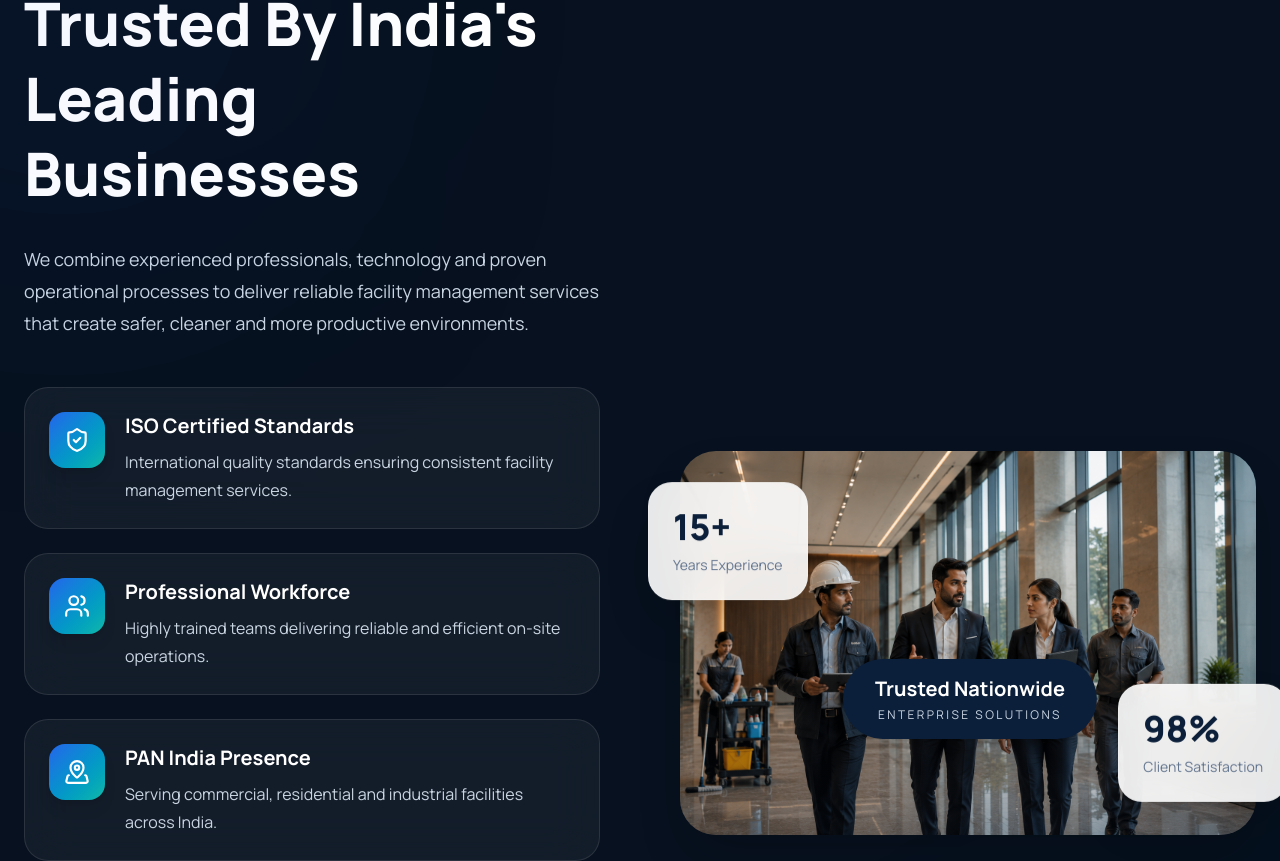
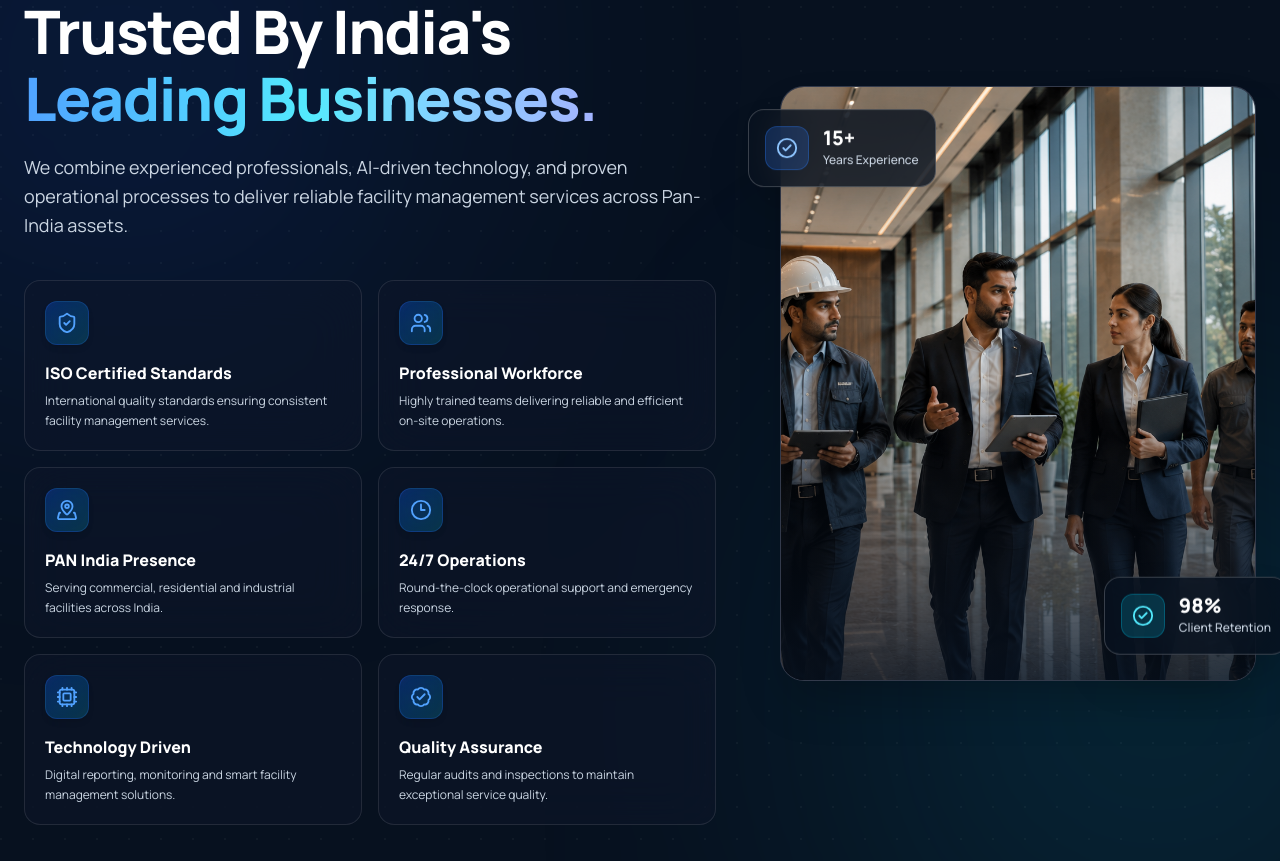
Before and after one commit to sucharita4867/FacilityFlow, a Next.js app: page / in a window 1280 px wide. Shown: the part 7597-8458 px from the top of the page. Built offline with nearby package versions, Linux system fonts and the light colour scheme.

Commit message:
refactor(why-choose-us): add gradient typography and balance layout into responsive bento grid

```diff
--- a/src/sections/WhyChooseUs.jsx
+++ b/src/sections/WhyChooseUs.jsx
@@ -2,105 +2,137 @@
 
 import Image from "next/image";
 import { motion } from "framer-motion";
-
+import { Sparkles, CheckCircle2 } from "lucide-react";
 import Badge from "@/components/ui/Badge";
 import Container from "@/components/ui/Container";
+import { features } from "@/data/features";
 
-import { features } from "@/data/features";
+const containerVariants = {
+  hidden: { opacity: 0 },
+  visible: {
+    opacity: 1,
+    transition: {
+      staggerChildren: 0.1,
+      delayChildren: 0.1,
+    },
+  },
+};
+
+const itemVariants = {
+  hidden: { opacity: 0, y: 20 },
+  visible: {
+    opacity: 1,
+    y: 0,
+    transition: { duration: 0.6, ease: [0.215, 0.61, 0.355, 1] },
+  },
+};
 
 export default function WhyChooseUs() {
   return (
     <section
       id="why-choose-us"
-      className="relative overflow-hidden bg-[#07111F] py-28"
+      aria-label="Why Choose FacilityFlow"
+      className="relative overflow-hidden bg-[#07111F] py-24 sm:py-32 text-white"
     >
-      <div className="absolute -left-32 top-0 h-96 w-96 rounded-full bg-blue-600/10 blur-[160px]" />
-      <div className="absolute -right-32 bottom-0 h-96 w-96 rounded-full bg-cyan-500/10 blur-[160px]" />
+      {/* Background Decorative Mesh & Radial Ambient Glow */}
+      <div
+        className="pointer-events-none absolute inset-0 opacity-[0.12]"
+        style={{
+          backgroundImage: `radial-gradient(circle at 1px 1px, rgba(255, 255, 255, 0.3) 1px, transparent 0)`,
+          backgroundSize: "32px 32px",
+        }}
+      />
+      <div className="pointer-events-none absolute -left-32 top-0 h-[500px] w-[500px] rounded-full bg-blue-600/20 blur-[170px]" />
+      <div className="pointer-events-none absolute -right-32 bottom-0 h-[500px] w-[500px] rounded-full bg-cyan-500/20 blur-[170px]" />
 
-      <Container>
-        <div className="grid items-center gap-20 lg:grid-cols-2">
-          {/* Left */}
+      <Container className="relative z-10">
+        <motion.div
+          className="grid items-center gap-12 lg:grid-cols-12 lg:gap-16"
+          variants={containerVariants}
+          initial="hidden"
+          whileInView="visible"
+          viewport={{ once: true, margin: "-80px" }}
+        >
+          {/* ================= LEFT COLUMN: EDITORIAL TYPOGRAPHY & 2-COLUMN FEATURE GRID ================= */}
+          <div className="lg:col-span-7 z-10">
+            {/* Header Badge */}
+            <motion.div variants={itemVariants}>
+              <Badge className="inline-flex items-center gap-2 rounded-full border border-blue-400/30 bg-blue-500/20 px-4 py-1.5 text-xs font-bold tracking-widest text-blue-300 backdrop-blur-md">
+                <Sparkles size={14} className="text-blue-400" />
+                <span>WHY CHOOSE US</span>
+              </Badge>
+            </motion.div>
 
+            {/* Gradient Title (Exact Match with Image 3 Style) */}
+            <motion.h2
+              variants={itemVariants}
+              className="mt-5 text-3xl sm:text-4xl lg:text-5xl xl:text-6xl font-black tracking-tight leading-[1.12] text-white"
+            >
+              Trusted By India&apos;s <br />
+              <span className="bg-gradient-to-r from-blue-400 via-cyan-300 to-indigo-300 bg-clip-text text-transparent">
+                Leading Businesses.
+              </span>
+            </motion.h2>
+
+            <motion.p
+              variants={itemVariants}
+              className="mt-5 text-base sm:text-lg leading-relaxed text-slate-300 font-normal"
+            >
+              We combine experienced professionals, AI-driven technology, and
+              proven operational processes to deliver reliable facility
+              management services across Pan-India assets.
+            </motion.p>
+
+            {/* 2-Column Balanced Feature Grid (Eliminates empty gaps) */}
             <motion.div
-            initial={{ opacity: 0, x: -40 }}
-            whileInView={{ opacity: 1, x: 0 }}
-            viewport={{ once: true }}
-            transition={{ duration: 0.8 }}
+              variants={itemVariants}
+              className="mt-10 grid gap-4 sm:grid-cols-2"
             >
-            <Badge>Why Choose Us</Badge>
-
-            <h2 className="mt-6 text-4xl font-black leading-tight text-white lg:text-6xl">
-              Trusted By India's
-              <br />
-              Leading Businesses
-            </h2>
-
-            <p className="mt-8 max-w-xl text-lg leading-8 text-slate-300">
-              We combine experienced professionals, technology and proven
-              operational processes to deliver reliable facility management
-              services that create safer, cleaner and more productive
-              environments.
-            </p>
-
-            <div className="mt-12 space-y-6">
-              {features.map((feature, index) => {
+              {features.map((feature) => {
                 const Icon = feature.icon;
-
                 return (
-                  <motion.div
+                  <div
                     key={feature.id}
-                    initial={{ opacity: 0, x: -30 }}
-                    whileInView={{ opacity: 1, x: 0 }}
-                    viewport={{ once: true }}
-                    transition={{
-                      duration: 0.5,
-                      delay: index * 0.1,
-                    }}
-                    whileHover={{ x: 8 }}
-                    className="group flex items-start gap-5 rounded-3xl border border-white/10 bg-white/5 p-6 backdrop-blur-xl transition-all duration-500 hover:border-blue-400/40 hover:bg-white/10"
+                    className="group relative overflow-hidden rounded-2xl border border-white/10 bg-slate-900/50 p-5 backdrop-blur-xl transition-all duration-300 hover:border-blue-500/40 hover:bg-slate-900/80 hover:shadow-xl hover:shadow-blue-500/10"
                   >
-                    <div className="flex h-14 w-14 shrink-0 items-center justify-center rounded-2xl bg-gradient-to-br from-[#2563EB] to-[#14B8A6] text-white shadow-lg transition-transform duration-500 group-hover:rotate-6 group-hover:scale-110">
-                      <Icon size={26} />
+                    <div className="flex h-11 w-11 items-center justify-center rounded-xl border border-blue-500/20 bg-gradient-to-br from-blue-600/30 to-cyan-500/20 text-blue-400 shadow-md backdrop-blur-md transition-colors duration-300 group-hover:border-blue-400 group-hover:rotate-6 group-hover:text-white">
+                      <Icon size={22} />
                     </div>
 
-                    <div>
-                      <h3 className="text-xl font-bold text-white">
+                    <h3 className="mt-4 text-base font-extrabold text-white transition-colors duration-300 group-hover:text-blue-300">
                       {feature.title}
                     </h3>
 
-                      <p className="mt-2 leading-7 text-slate-300">
+                    <p className="mt-1.5 text-xs text-slate-300 leading-relaxed font-normal">
                       {feature.description}
                     </p>
                   </div>
-                  </motion.div>
                 );
               })}
+            </motion.div>
           </div>
-          </motion.div>
 
-          {/* Right Image */}
-
+          {/* ================= RIGHT COLUMN: PROPORTIONAL IMAGE & GLASS CARDS ================= */}
+          <div className="lg:col-span-5 relative mt-6 lg:mt-0">
             <motion.div
-            initial={{ opacity: 0, x: 40 }}
-            whileInView={{ opacity: 1, x: 0 }}
-            viewport={{ once: true }}
-            transition={{ duration: 0.8 }}
-            className="relative"
+              variants={itemVariants}
+              className="relative mx-auto max-w-md lg:max-w-none"
             >
-            <div className="group relative overflow-hidden rounded-[36px] shadow-2xl">
+              {/* Premium Framed Image */}
+              <div className="group relative overflow-hidden rounded-3xl border border-white/15 bg-slate-900 shadow-2xl transition-all duration-500 hover:border-blue-400/40">
+                <div className="aspect-[4/5] sm:aspect-[4/3] lg:aspect-[4/5] w-full overflow-hidden relative">
                   <Image
                     src="/images/why/why.jpg"
-                alt="Professional Facility Management Team"
+                    alt="Professional Facility Management Operations"
                     width={700}
                     height={850}
-                className="h-full w-full object-cover transition duration-700 group-hover:scale-105"
+                    className="h-full w-full object-cover transition-transform duration-700 ease-out group-hover:scale-105"
                   />
-
-              <div className="absolute inset-0 bg-gradient-to-t from-[#07111F]/30 via-transparent to-transparent" />
+                  <div className="absolute inset-0 bg-gradient-to-t from-[#07111F]/80 via-transparent to-transparent" />
+                </div>
               </div>
 
-            {/* Experience Card */}
-
+              {/* Floating Stat Card 1: Experience */}
               <motion.div
                 animate={{ y: [0, -10, 0] }}
                 transition={{
@@ -108,48 +140,46 @@ export default function WhyChooseUs() {
                   duration: 5,
                   ease: "easeInOut",
                 }}
-              className="absolute -left-8 top-10 rounded-3xl border border-white/20 bg-white/90 p-6 shadow-2xl backdrop-blur-xl"
+                className="absolute -left-6 top-8 z-20 flex items-center gap-3.5 rounded-2xl border border-white/20 bg-[#07111F]/80 p-4 shadow-2xl backdrop-blur-xl sm:-left-8"
               >
-              <h3 className="text-4xl font-black text-[#0B1F3A]">15+</h3>
-
-              <p className="mt-2 text-sm text-slate-500">Years Experience</p>
+                <div className="flex h-11 w-11 items-center justify-center rounded-xl bg-blue-500/20 text-blue-300 border border-blue-500/30">
+                  <CheckCircle2 size={22} />
+                </div>
+                <div>
+                  <p className="text-xl font-black leading-none text-white">
+                    15+
+                  </p>
+                  <p className="mt-1 text-xs font-medium text-slate-300">
+                    Years Experience
+                  </p>
+                </div>
               </motion.div>
 
-            {/* Satisfaction Card */}
-
+              {/* Floating Stat Card 2: Satisfaction */}
               <motion.div
-              animate={{ y: [0, 12, 0] }}
+                animate={{ y: [0, 10, 0] }}
                 transition={{
                   repeat: Infinity,
                   duration: 4,
                   ease: "easeInOut",
                 }}
-              className="absolute -right-8 bottom-10 rounded-3xl border border-white/20 bg-white/90 p-6 shadow-2xl backdrop-blur-xl"
+                className="absolute -right-6 bottom-8 z-20 flex items-center gap-3.5 rounded-2xl border border-white/20 bg-[#07111F]/80 p-4 shadow-2xl backdrop-blur-xl sm:-right-8"
               >
-              <h3 className="text-4xl font-black text-[#0B1F3A]">98%</h3>
-
-              <p className="mt-2 text-sm text-slate-500">Client Satisfaction</p>
-            </motion.div>
-
-            {/* Floating Badge */}
-
-            <motion.div
-              animate={{ x: [0, 10, 0] }}
-              transition={{
-                repeat: Infinity,
-                duration: 6,
-                ease: "easeInOut",
-              }}
-              className="absolute bottom-24 left-1/2 -translate-x-1/2 rounded-full bg-[#0B1F3A] px-8 py-4 text-center text-white shadow-xl"
-            >
-              <p className="text-xl font-bold">Trusted Nationwide</p>
-
-              <p className="mt-1 text-xs uppercase tracking-[0.2em] text-slate-300">
-                Enterprise Solutions
+                <div className="flex h-11 w-11 items-center justify-center rounded-xl bg-cyan-500/20 text-cyan-300 border border-cyan-500/30">
+                  <CheckCircle2 size={22} />
+                </div>
+                <div>
+                  <p className="text-xl font-black leading-none text-white">
+                    98%
                   </p>
+                  <p className="mt-1 text-xs font-medium text-slate-300">
+                    Client Retention
+                  </p>
+                </div>
               </motion.div>
             </motion.div>
           </div>
+        </motion.div>
       </Container>
     </section>
   );
```
Lines whose indentation alone changed are shown as unchanged.
